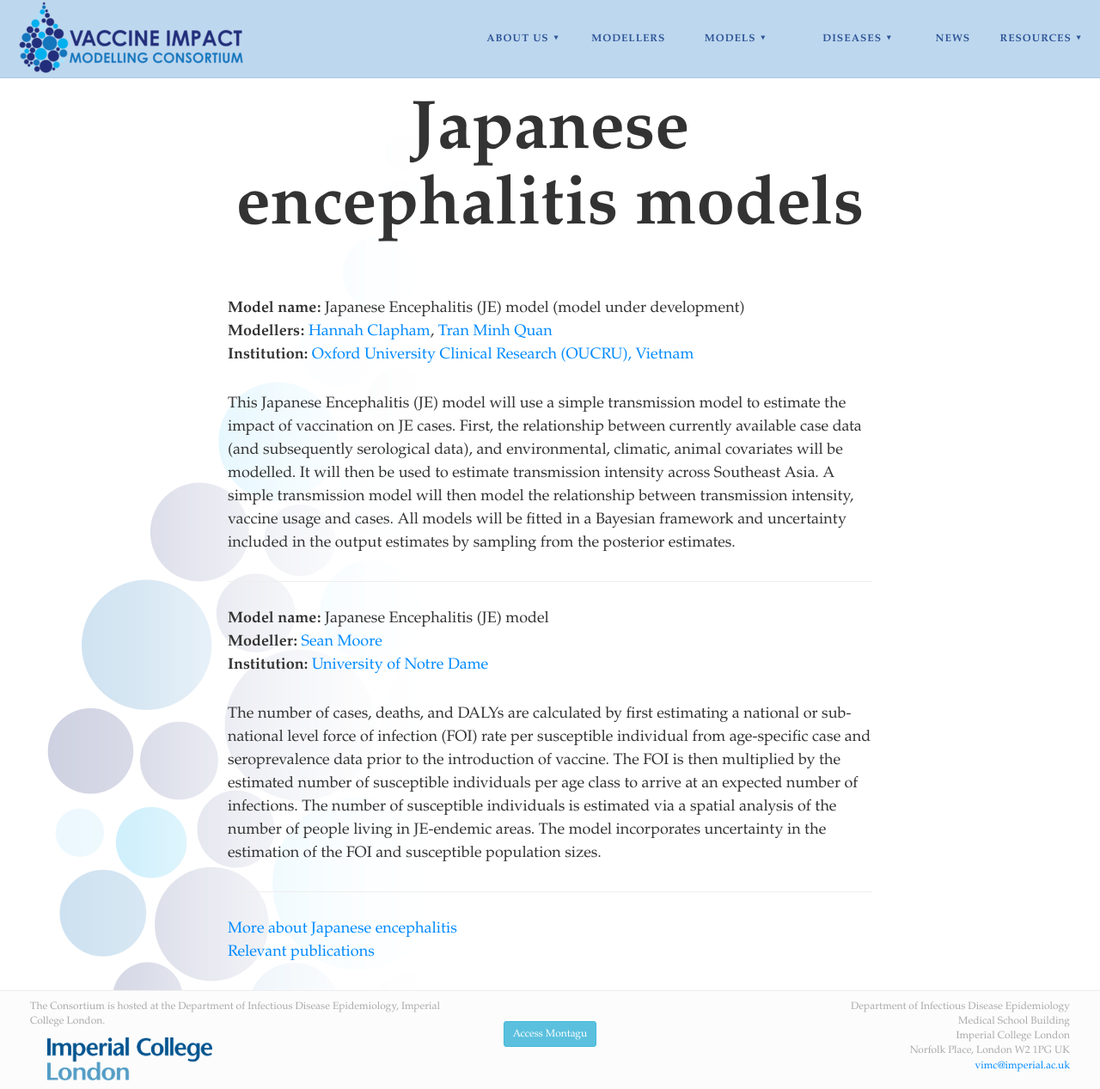
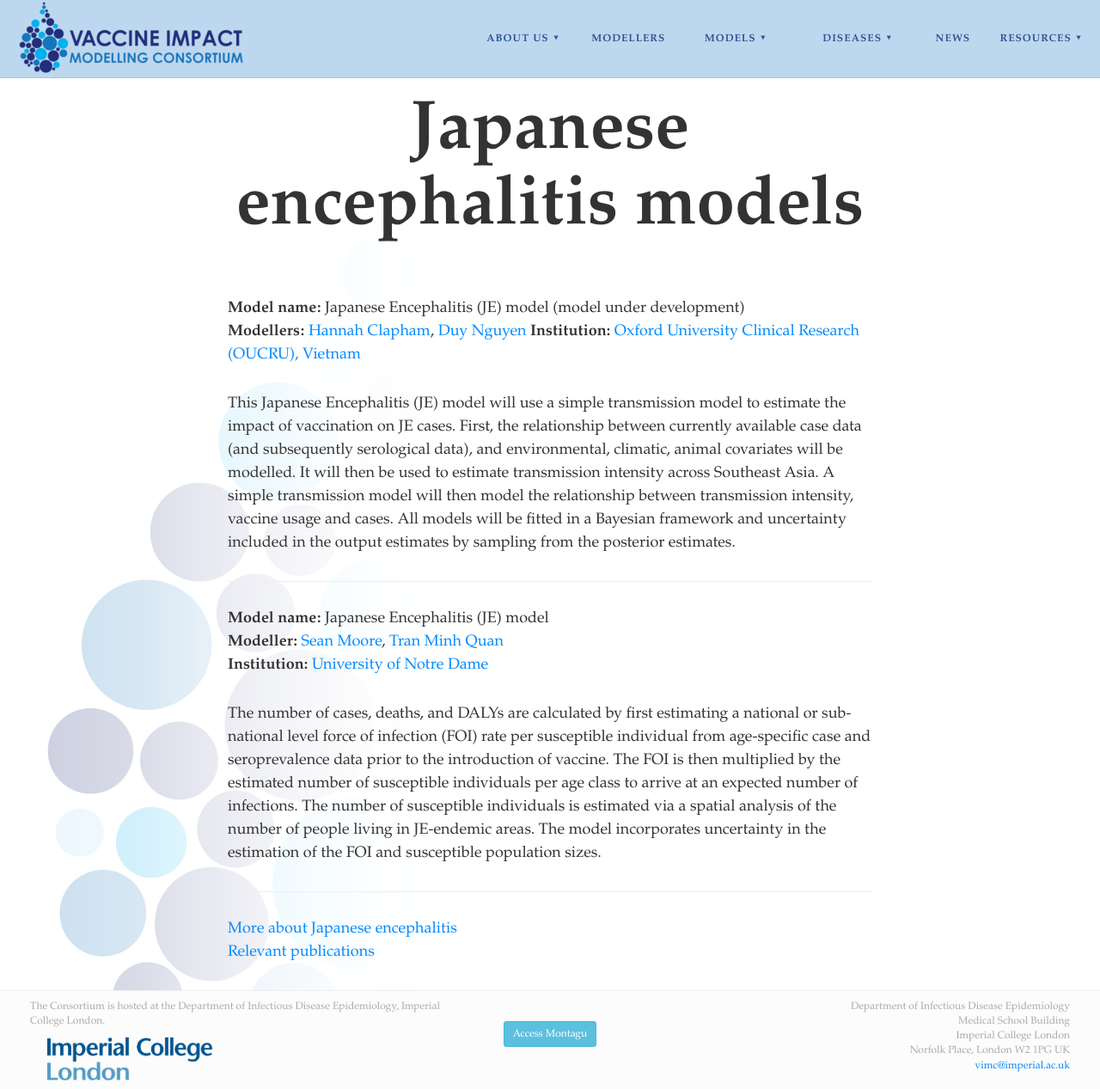
Before and after one commit to vimchub/vaccineimpact, a Jekyll site: the page built from models/je.md, in a window 1280 px wide and 1267 px high. Shown: the whole window at 86% size. Built offline with Jekyll 4.4.1, drawn with Linux system fonts in a browser that asks for light colours; nearby versions of some CDN libraries.

Commit message:
updated modellers names and team changes

```diff
--- a/models/je.md
+++ b/models/je.md
@@ -3,7 +3,7 @@
 ---
 
 **Model name:** Japanese Encephalitis (JE) model (model under development)
-**Modellers:** [Hannah Clapham](https://www.researchgate.net/profile/Hannah_Clapham), [Tran Minh Quan](https://www.linkedin.com/in/quan-tran-minh-148a43116/?ppe=1)
+**Modellers:** [Hannah Clapham](https://www.researchgate.net/profile/Hannah_Clapham), [Duy Nguyen](https://www.researchgate.net/profile/Hannah_Clapham)
 **Institution:** [Oxford University Clinical Research (OUCRU), Vietnam](https://www.tropicalmedicine.ox.ac.uk/vietnam-oucru)
 
 This Japanese Encephalitis (JE) model will use a simple transmission model to estimate the impact of vaccination on JE cases. First, the relationship between currently available case data (and subsequently serological data), and environmental, climatic, animal covariates will be modelled. It will then be used to estimate transmission intensity across Southeast Asia. A simple transmission model will then model the relationship between transmission intensity, vaccine usage and cases.  All models will be fitted in a Bayesian framework and uncertainty included in the output estimates by sampling from the posterior estimates.
```
Also changed, not shown: other parts of models/je.md (+1 -1 lines).
